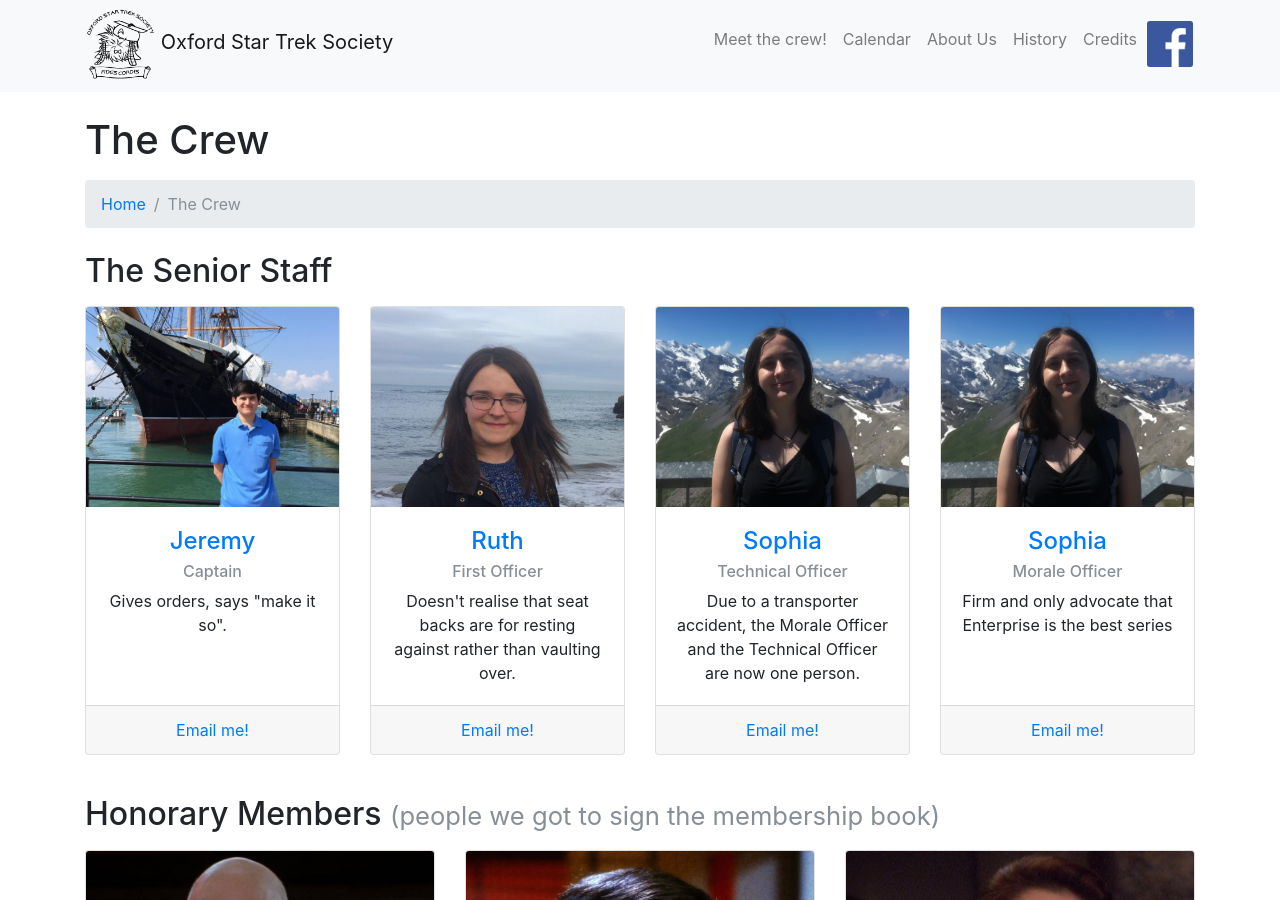
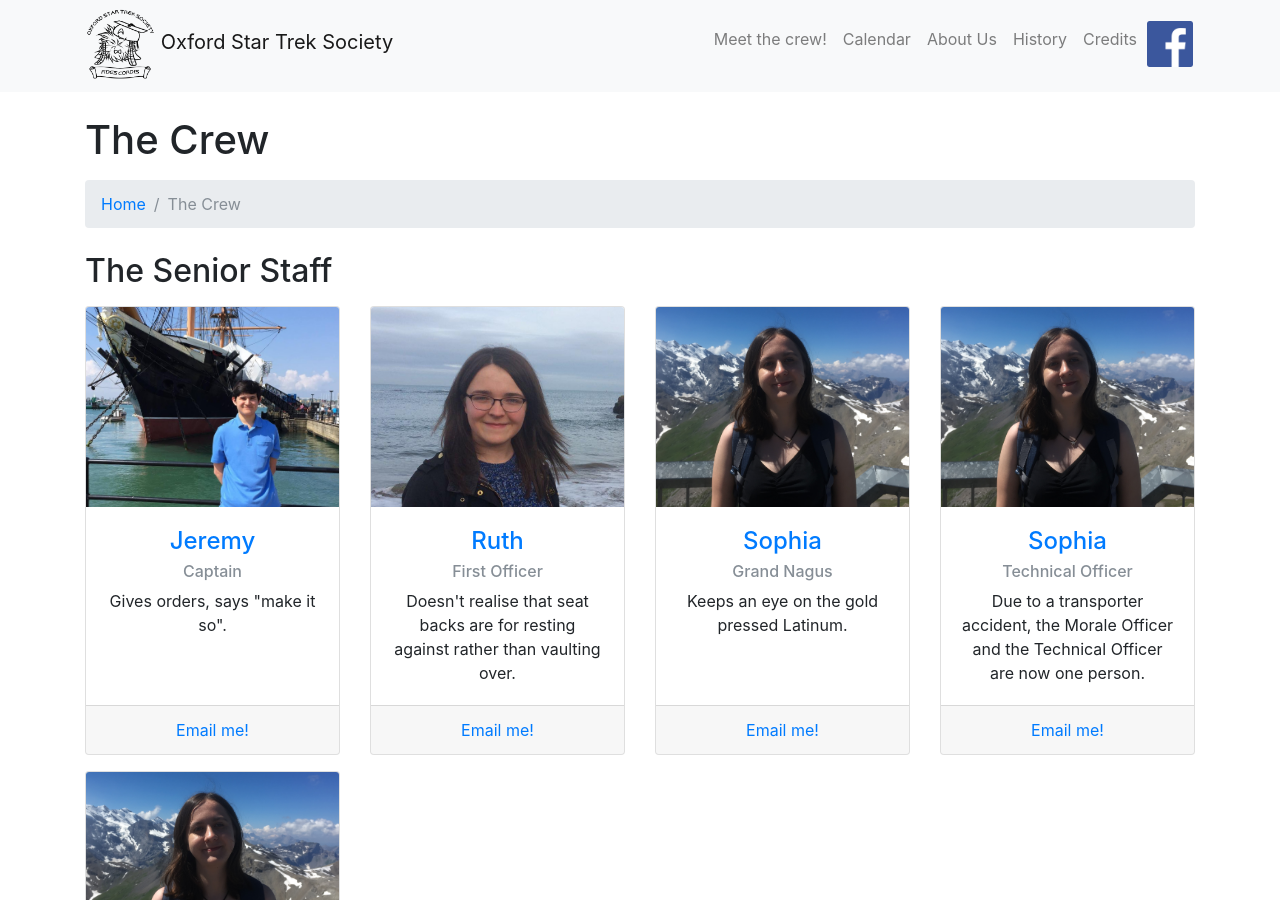
Before and after one commit to oxfordstartreksociety/oxfordstartreksociety.github.io, a Jekyll site: the page built from crew.html, in a window 1280 px wide and 900 px high. Built offline with Jekyll 4.4.1, drawn with Linux system fonts in a browser that asks for light colours.

Commit message:
Adding new roll

```diff
--- a/crew.html
+++ b/crew.html
@@ -37,6 +37,19 @@ layout: default
 		</div>
 		<div class="card-footer">
 		  <a href="mailto:ruth.crothers@univ.ox.ac.uk">Email me!</a>
+		</div>
+	  </div>
+	</div>
+	<div class="col-lg-3 mb-3">
+	  <div class="card h-100 text-center">
+		<img class="crew card-img-top" src="/img/MoraleOfficer2019.JPG" alt="">
+		<div class="card-body">
+		  <h4 class="card-title">Sophia</h4>
+		  <h6 class="card-subtitle mb-2 text-muted">Grand Nagus</h6>
+		  <p class="card-text">Keeps an eye on the gold pressed Latinum.</p>
+		</div>
+		<div class="card-footer">
+		  <a href="mailto:sophia.vaughan@sjc.ox.ac.uk">Email me!</a>
 		</div>
 	  </div>
 	</div>
```
